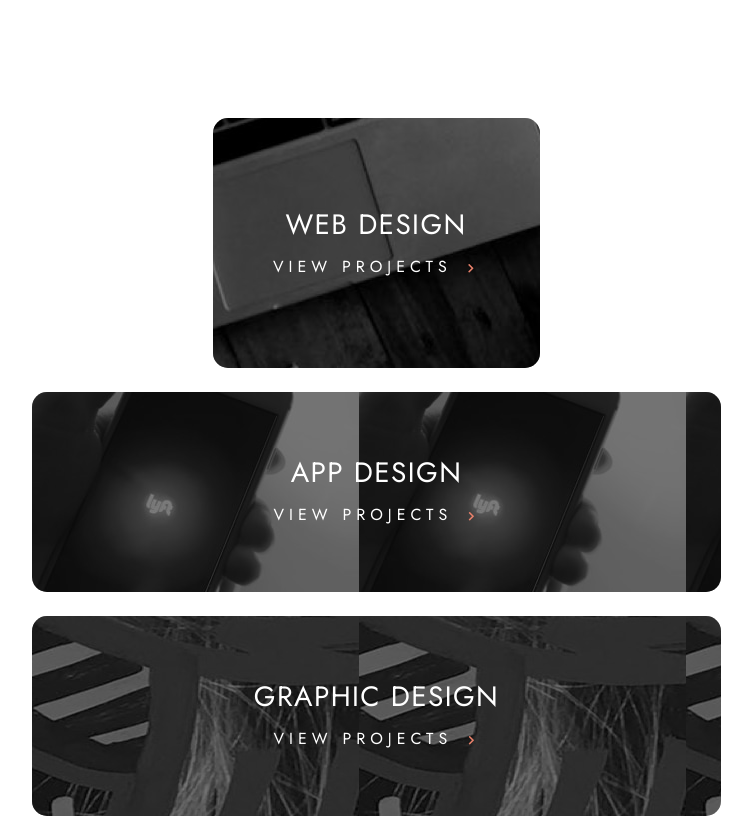
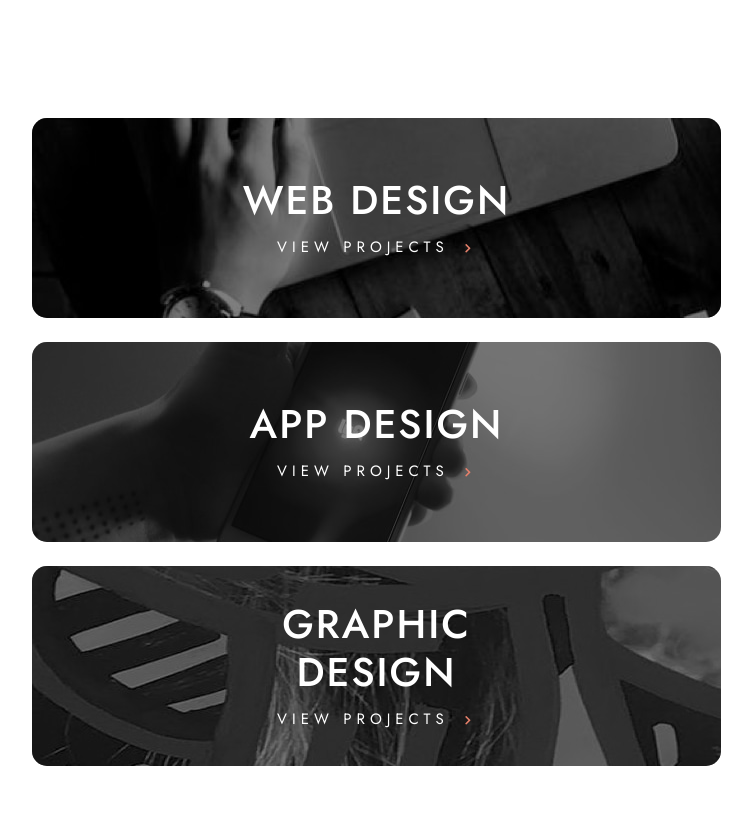
Before and after one commit to Aryaman2803/Designo, a React (Create React App) app: page / in a window 1280 px wide. Shown: the part 941-1759 px from the top of the page, without its empty margins (264-1016 px from the left). Built offline with nearby package versions, Linux system fonts and the light colour scheme.

Commit message:
made project section on homepage responsive for tablets

```diff
--- a/src/Home.scss
+++ b/src/Home.scss
@@ -1,4 +1,5 @@
 @import "./variables";
+@import "./Project.scss";
 
 .Home-landing {
   display: flex;
@@ -62,73 +63,20 @@
   justify-content: center;
   text-align: center;
   margin-top: 12rem;
-  .project {
-    margin: 0 0 24px;
-    color: $white;
-    background: url("./starter/assets/home/mobile/image-web-design.jpg");
-    width: 327px;
-    height: 250px;
-    margin: 0 0 24px;
-    padding: 90px 56px 89px;
-    object-fit: contain;
-    border-radius: 15px;
-    position: relative;
-    text-align: center;
-    border: none;
-    z-index: 1;
-    &:after {
-      content: "";
-      position: absolute;
-      left: 0;
-      right: 0;
-      top: 0;
-      bottom: 0;
-      margin: auto;
-      width: 100%;
-      height: 100%;
-      background: rgba(0, 0, 0, 0.5);
-      border-radius: 15px;
-      z-index: -1;
-    }
-
-    h3 {
-      font-size: 2.8rem;
-      font-weight: normal;
-      font-stretch: normal;
-      font-style: normal;
-      line-height: 1.29;
-      letter-spacing: 1.4px;
-      text-align: center;
-      margin: 0 0 12px;
-      text-transform: uppercase;
-    }
-    .transparent-dark {
-      height: 100%;
-      border-radius: 15px;
-      display: flex;
-      flex-direction: column;
-      justify-content: center;
-      align-items: center;
-    }
-    p {
-      letter-spacing: 5px;
-      text-transform: uppercase;
-      font-weight: normal;
-    }
-    i {
-      color: $primaryColor;
-      font-size: 1rem;
-      margin: 7px 0 7px 16px;
-    }
-  }
 
   #app-design {
-    @extend .project;
+    @extend .Project;
     background: url("./starter/assets/home/mobile/image-app-design.jpg");
+    object-fit: contain;
+    background-repeat: no-repeat;
+    background-size: 100%;
   }
   #graphic-design {
-    @extend .project;
+    @extend .Project;
     background: url("./starter/assets/home/mobile/image-graphic-design.jpg");
+    object-fit: contain;
+    background-repeat: no-repeat;
+    background-size: 100%;
   }
 }
 
@@ -202,12 +150,12 @@
       top: 37%;
     }
   }
-
-  .project {
-    width: 689px;
-    height: 200px;
-    margin: 0 0 24px;
-    padding: 53px 210px 53px 211px;
-    object-fit: contain;
+  .Home-projects {
+    #app-design {
+      background: url("./starter/assets/home/tablet/image-app-design.jpg");
+    }
+    #graphic-design {
+      background: url("./starter/assets/home/tablet/image-graphic-design.jpg");
+    }
   }
 }
--- a/src/Project.js
+++ b/src/Project.js
@@ -1,9 +1,10 @@
 import React from "react";
+import "./Project.scss";
 
 export default function Project(props) {
   return (
     <div>
-      <div className="project" id={props.id}>
+      <div className="Project" id={props.id}>
         <div className="transparent-dark">
           <h3>{props.name}</h3>
           <p>
--- /dev/null
+++ b/src/Project.scss
@@ -0,0 +1,92 @@
+@import "./variables";
+
+.Project {
+  margin: 0 0 24px;
+  color: $white;
+  background: url("./starter/assets/home/mobile/image-web-design.jpg");
+  width: 327px;
+  height: 250px;
+  margin: 0 0 24px;
+  padding: 90px 56px 89px;
+  object-fit: contain;
+  border-radius: 15px;
+  position: relative;
+  text-align: center;
+  border: none;
+  z-index: 1;
+  &:after {
+    content: "";
+    position: absolute;
+    left: 0;
+    right: 0;
+    top: 0;
+    bottom: 0;
+    margin: auto;
+    width: 100%;
+    height: 100%;
+    background: rgba(0, 0, 0, 0.5);
+    border-radius: 15px;
+    z-index: -1;
+  }
+
+  h3 {
+    font-size: 2.8rem;
+    font-weight: normal;
+    font-stretch: normal;
+    font-style: normal;
+    line-height: 1.29;
+    letter-spacing: 1.4px;
+    text-align: center;
+    margin: 0 0 12px;
+    text-transform: uppercase;
+  }
+  .transparent-dark {
+    height: 100%;
+    border-radius: 15px;
+    display: flex;
+    flex-direction: column;
+    justify-content: center;
+    align-items: center;
+  }
+  p {
+    letter-spacing: 5px;
+    text-transform: uppercase;
+    font-weight: normal;
+  }
+  i {
+    color: $primaryColor;
+    font-size: 1rem;
+    margin: 7px 0 7px 16px;
+  }
+}
+
+@media screen and (min-width: $tablet) {
+  .Project {
+    width: 689px;
+    height: 200px;
+    margin: 0 0 24px;
+    padding: 53px 210px 53px 211px;
+    object-fit: contain;
+    background-repeat: no-repeat;
+    background-size: 100%;
+    background: url("./starter/assets/home/tablet/image-web-design.jpg");
+
+    h3 {
+      font-size: 40px;
+      font-weight: 500;
+      font-stretch: normal;
+      font-style: normal;
+      line-height: 1.2;
+      letter-spacing: 2px;
+    }
+
+    p {
+      font-size: 15px;
+      font-weight: normal;
+      font-stretch: normal;
+      font-style: normal;
+      line-height: normal;
+      letter-spacing: 5px;
+    }
+  }
+}
```
